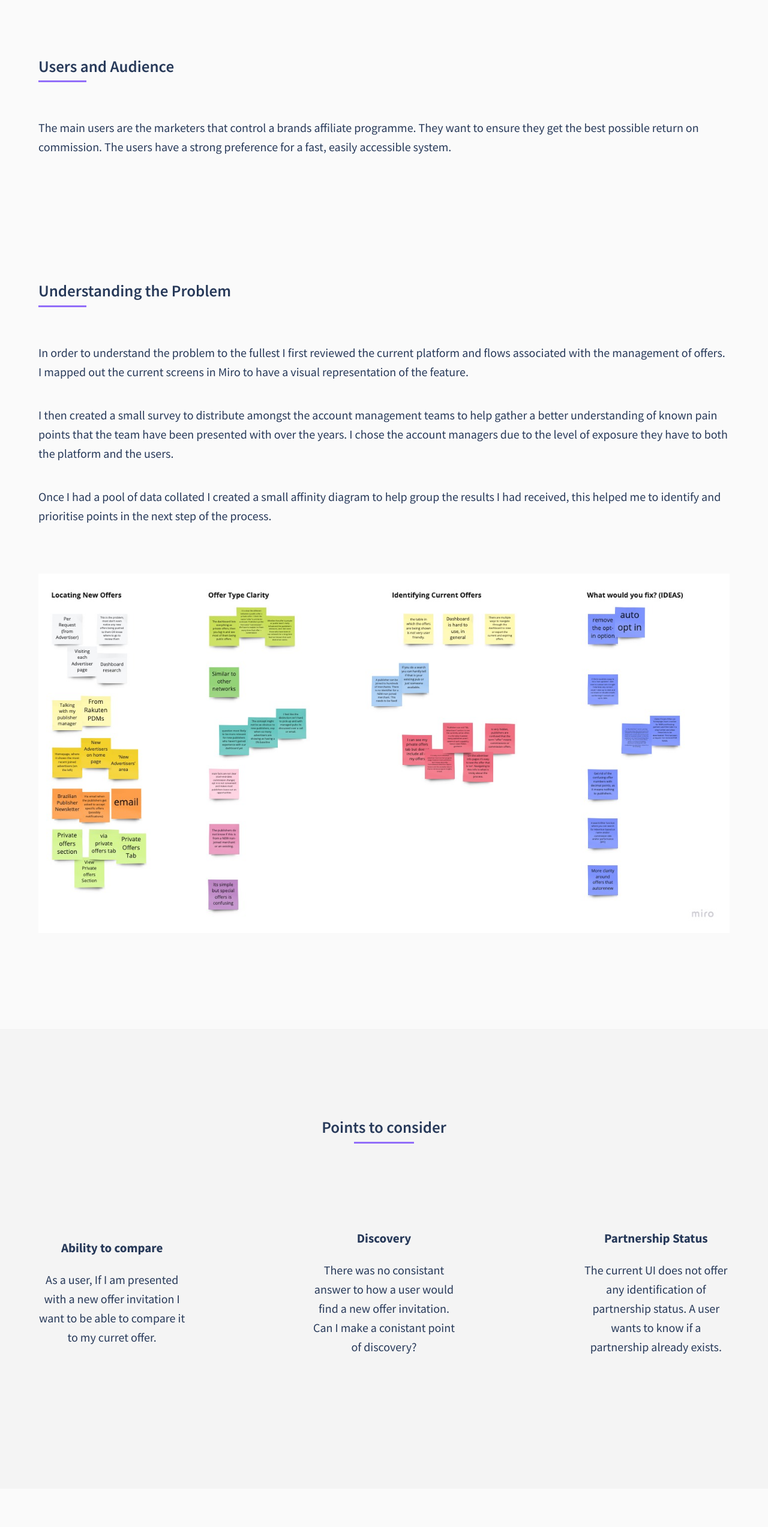
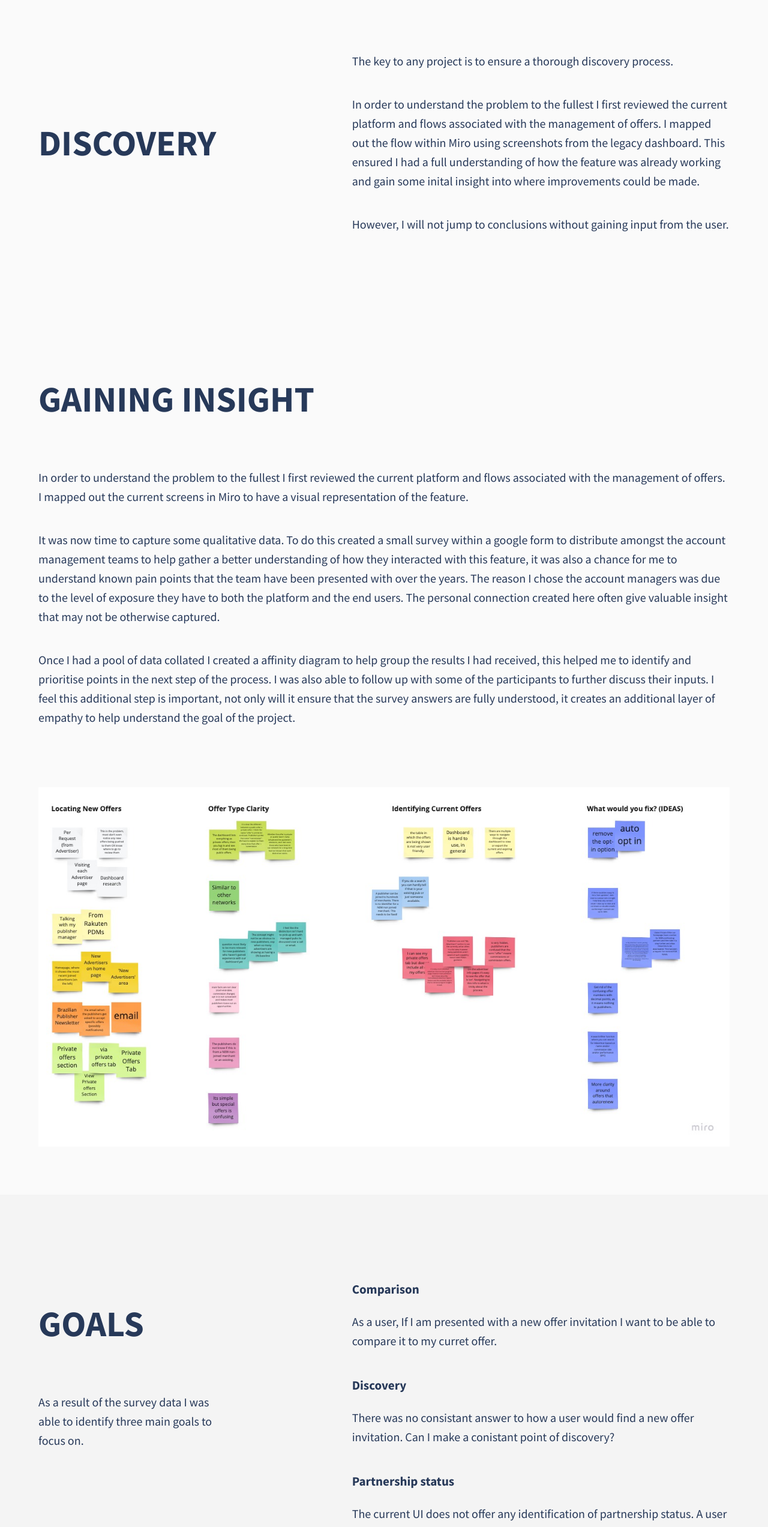
Before and after one commit to tomatronic/portfolio, a Next.js app: page /work/offer-management in a window 1280 px wide. Shown: the part 2124-4669 px from the top of the page at 60% size. Built offline with nearby package versions, Linux system fonts and the light colour scheme.

Commit message:
Mon - Page layout almost complete

```diff
--- a/pages/work/offer-management.js
+++ b/pages/work/offer-management.js
@@ -65,45 +65,48 @@ function caseStudy() {
                 </div>
             </div>
             <div className="mainContainer">
-                <div className="top-row">
+                <div className="row">
+                    <div className="column">
+                    <div className="display">Discovery</div>
+                    </div>
                     <div className="double-column">
-                        <h2 className="underline">Users and Audience</h2>
-                        <p>The main users are the marketers that control a brands affiliate programme. They want to ensure they get the best possible return on commission. The users have a strong preference for a fast, easily accessible system.</p>
+                        <p>The key to any project is to ensure a thorough discovery process.</p>
+                        <p>In order to understand the problem to the fullest I first reviewed the current platform and flows associated with the management of offers. I mapped out the flow within Miro using screenshots from the legacy dashboard. This ensured I had a full understanding of how the feature was already working and gain some inital insight into where improvements could be made.</p>
+                        <p>However, I will not jump to conclusions without gaining input from the user.</p>
                     </div>
                 </div>
                 <div className="row">
+                    <div className="nopad-column">
+                        <h2 className="display">Gaining insight</h2>
+                        <p>In order to understand the problem to the fullest I first reviewed the current platform and flows associated with the management of offers. I mapped out the current screens in Miro to have a visual representation of the feature.</p>
+                        <p>It was now time to capture some qualitative data. To do this created a small survey within a google form to distribute amongst the account management teams to help gather a better understanding of how they interacted with this feature, it was also a chance for me to understand known pain points that the team have been presented with over the years. The reason I chose the account managers was due to the level of exposure they have to both the platform and the end users. The personal connection created here often give valuable insight that may not be otherwise captured.</p>
+                        <p>Once I had a pool of data collated I created a affinity diagram to help group the results I had received, this helped me to identify and prioritise points in the next step of the process. I was also able to follow up with some of the participants to further discuss their inputs. I feel this additional step is important, not only will it ensure that the survey answers are fully understood, it creates an additional layer of empathy to help understand the goal of the project.</p>
+                    </div>
+                </div>
+                <div className="nopad-row">
                     <div className="column">
-                        <h2 className="underline">Understanding the Problem</h2>
-                        <p>In order to understand the problem to the fullest I first reviewed the current platform and flows associated with the management of offers. I mapped out the current screens in Miro to have a visual representation of the feature.</p>
-                        <p>I then created a small survey to distribute amongst the account management teams to help gather a better understanding of known pain points that the team have been presented with over the years. I chose the account managers due to the level of exposure they have to both the platform and the users.</p>
-                        <p className={styles.pSpacerBottom}>Once I had a pool of data collated I created a small affinity diagram to help group the results I had received, this helped me to identify and prioritise points in the next step of the process.</p>
-                        <Image src="/affinitymap.jpg" layout="responsive" width="1386" height="721" alt="The affinity map was created to help understand the results from the completed user surveys" />
+                        <img src="/affinitymap.jpg" alt="The affinity map was created to help understand the results from the completed user surveys" />
                     </div>
                 </div>
             </div>
             <div className={styles.bgSection}>
                 <div className="mainContainer">
-                    <div className="nopad-row">
-                        <div className="nopad-column">
-                            <h2 className="underlineCentre"><center>Points to consider</center></h2>
+                    <div className="top-row">
+                    <div className="column">
+                            <h2 className="display">Goals</h2>
+                            <p>As a result of the survey data I was able to identify three main goals to focus on.</p>
                         </div>
-                    </div>
-                    <div className="row">
-                        <div className="column">
-                        <div className={styles.key}>
-                            <h3>Ability to compare</h3>
+                        <div className="double-column">
+                        <div>
+                            <h3>Comparison</h3>
                             <p>As a user, If I am presented with a new offer invitation I want to be able to compare it to my curret offer.</p>
                         </div>
-                        </div>
-                        <div className="column">
-                            <div className={styles.key}>
+                            <div>
                                 <h3>Discovery</h3>
                                 <p>There was no consistant answer to how a user would find a new offer invitation. Can I make a conistant point of discovery?</p>
                             </div>
-                        </div>
-                        <div className="column">
-                            <div className={styles.key}>
-                                <h3>Partnership Status</h3>
+                            <div>
+                                <h3>Partnership status</h3>
                                 <p>The current UI does not offer any identification of partnership status. A user wants to know if a partnership already exists.</p>
                             </div>
                         </div>
@@ -111,51 +114,67 @@ function caseStudy() {
                 </div>
             </div>
             <div className="mainContainer">
-                <div className="reverse-row">
+                <div className="row">
+                    <div className="column">
+                        <h2 className="display">Planning</h2>
+                    </div>
+                    <div className="double-column">
+                        <p className={styles.pSpacerBottom}>With my new knowledge I could start planning my next steps. I begun with creating a simple flowchart to illustrate the possible routes a user would take in order to accept a new offer request. I ensured to liaise with several members of user facing teams to make sure nothing was missed out and that flows made sense.</p>
+                    </div>
+                </div>
+                <div className="row">
                     <div className="column">
                         <Image src="/flowchart.png" layout="responsive" width="1116" height="766" alt="Simple flowchart of a proposed solution" />
                     </div>
+                </div>
+                <div className="row">
                     <div className="column">
-                        <h2 className="underline">Planning</h2>
-                        <p className={styles.pSpacerBottom}>With my new knowledge I could start planning my next steps. I begun with creating a simple flowchart to illustrate the possible routes a user would take in order to accept a new offer request. I ensured to liaise with several members of user facing teams to make sure nothing was missed out and that flows made sense.</p>
+                        <h2 className="display">sketching</h2>
+                    </div>
+                    <div className="double-column">
+                        <p>Once happy with the flow I opened my notepad and began sketching some initial ideas. At this stage I scribble a lot of ideas down both illustrated and in note form, it can look like a mess but I find it helps to get all my ideas on paper. This also allows me to quickly eliminate ideas or come back to ideas at a later date if needed. As I develop an idea I start to sketch it into something of higher quality to allow me to easily translate it to a digital wireframe when the time comes.</p>
                     </div>
                 </div>
                 <div className="row">
                     <div className="column">
                         <Image src="/sketches.png" layout="responsive" width="1116" height="766" alt="Initial sketches and ideas - A bit messy but helps me gather thoughts" />
                     </div>
+                </div>
+                <div className="row">
                     <div className="column">
-                        <h2 className="underline">Sketching</h2>
-                        <p>Once happy with the flow I opened my notepad and began sketching some initial ideas. At this stage I scribble a lot of ideas down both illustrated and in note form, it can look like a mess but I find it helps to get all my ideas on paper. This also allows me to quickly eliminate ideas or come back to ideas at a later date if needed. As I develop an idea I start to sketch it into something of higher quality to allow me to easily translate it to a digital wireframe when the time comes.</p>
+                        <h2 className="display">prototypes</h2>
+                    </div>
+                    <div className="double-column">
+                        <p>In order to validate my ideas I proceeded to complete a round of simple user testing. Rather than exposing my test candidates to my crude sketches I went ahead and created simple wireframes within sketch that I could share and gather some initial feedback. I used to Zoom to conduct interviews with the candidates and get them to complete a set of simple tasks. This first round of testing allowed me to identify that the users were wanting a dedicated landing page for offer invitations alongside the proposed notification based system.</p>
                     </div>
                 </div>
-                <div className="reverse-row">
+                <div className="row">
                     <div className="column">
                         <Image src="/digitalwireframe.png" layout="responsive" width="1116" height="766" alt="Simple flowchart of a proposed solution" />
                     </div>
+                </div>
+                <div className="row">
                     <div className="column">
-                        <h2 className="underline">Design development</h2>
-                        <p>In order to validate my ideas I proceeded to complete a round of simple user testing. Rather than exposing my test candidates to my crude sketches I went ahead and created simple wireframes within sketch that I could share and gather some initial feedback. I used to Zoom to conduct interviews with the candidates and get them to complete a set of simple tasks. This first round of testing allowed me to identify that the users were wanting a dedicated landing page for offer invitations alongside the proposed notification based system.</p>
+                        <h2 className="display">Flow iteration</h2>
+                    </div>
+                    <div className="double-column">
+                        <p>I continued to slowly increase the complexity of my mocks, allowing the user to gain more understanding of the goal driven outcome. Once the mockups reached a certain point I began mapping them into a map of hotspots within sketch to allow the creation of a interactive prototype. This prototype creates a more linear flow but enables a test candidate to become much more immersed in the test and provide much more beneficial feedback.</p>
                     </div>
                 </div>
                 <div className="row">
                     <div className="column">
                         <Image src="/prototypemap.png" layout="responsive" width="1403" height="931" alt="An example of the complex web of interactions created to allow for testing of the prototype" />
                     </div>
-                    <div className="column">
-                        <h2 className="underline">Developing flows</h2>
-                        <p>I continued to slowly increase the complexity of my mocks, allowing the user to gain more understanding of the goal driven outcome. Once the mockups reach a certain point I began mapping them into a map of hotspots within sketch to allow the creation of a interactive prototype. This prototype creates a more linear flow but enables a test candidate to become much more immersed in the test and provide much more beneficial feedback.</p>
-                    </div>
                 </div>
                 <div className="row">
                     <div className="column">
-                        <h2 className="underline">Iteration</h2>
+                        <h2 className="display">User testing</h2>
                         <p>After performing a number of protoype testing sessions I came to the conclusion a couple of further design adjustments were required. This involved a round of iterations to ensure functionality was highlighted in a relevant way and that offers were made easier to compare with existing options.</p>
                     </div>
                 </div>
                 <div className="row">
                     <div className="column">
-                        <h2 className="underline">How did it go?</h2>
+                        <h2 className="display">Outcome</h2>
                         <p>Since the updated offer management flow and UI has been implemented we have seen a reduction in the amount of support tickets raised, and account managers have reported less queries based around offer management. The account management have said that this reduction in queries has led to them having more time to focus on the users needs and build better relationships with them.</p>
                         <p>The product has only been released recently so I will continue to monitor usage through the FullStory application, allowing me to perform iterative design amends to ensure a continual progression to the applications development.</p>
                     </div>
--- a/styles.css
+++ b/styles.css
@@ -167,7 +167,7 @@ button {
 
    .top-row {
       display: flex;
-      flex-direction: row-reverse;
+      flex-direction: row;
       flex-wrap: wrap;
       width: 100%;
       column-gap: 160px;
```
Also changed, not shown: public/offersForm.png (added).
